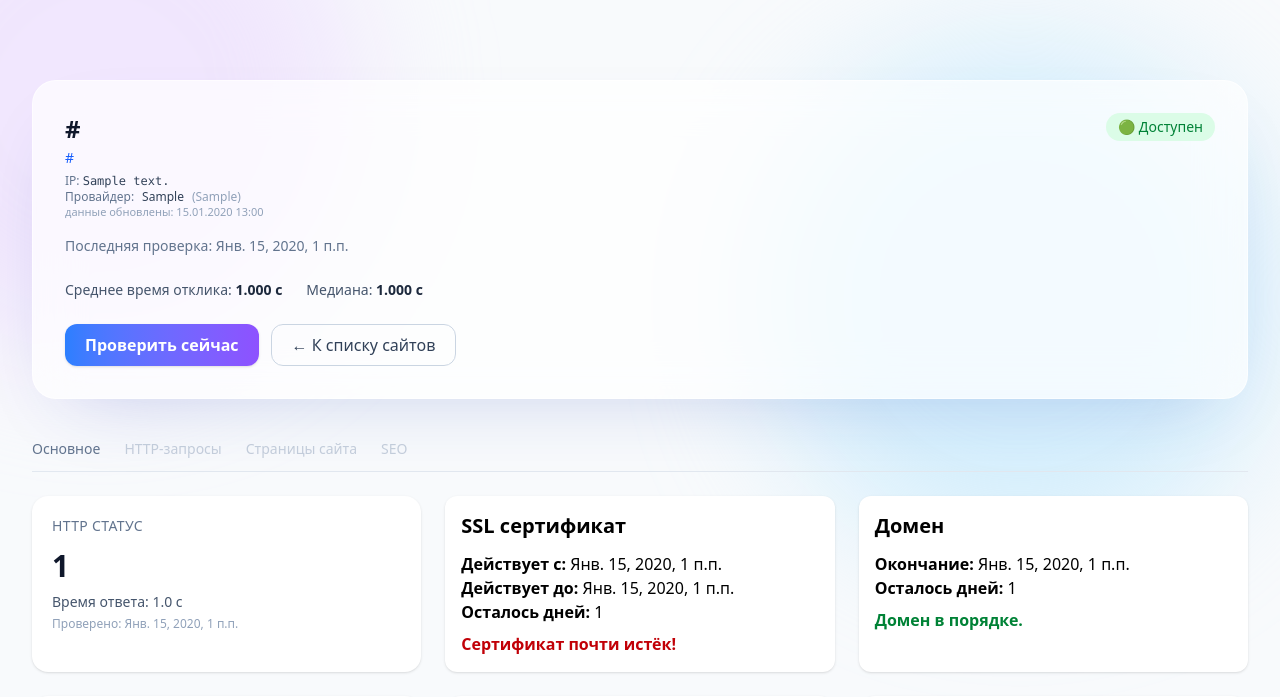
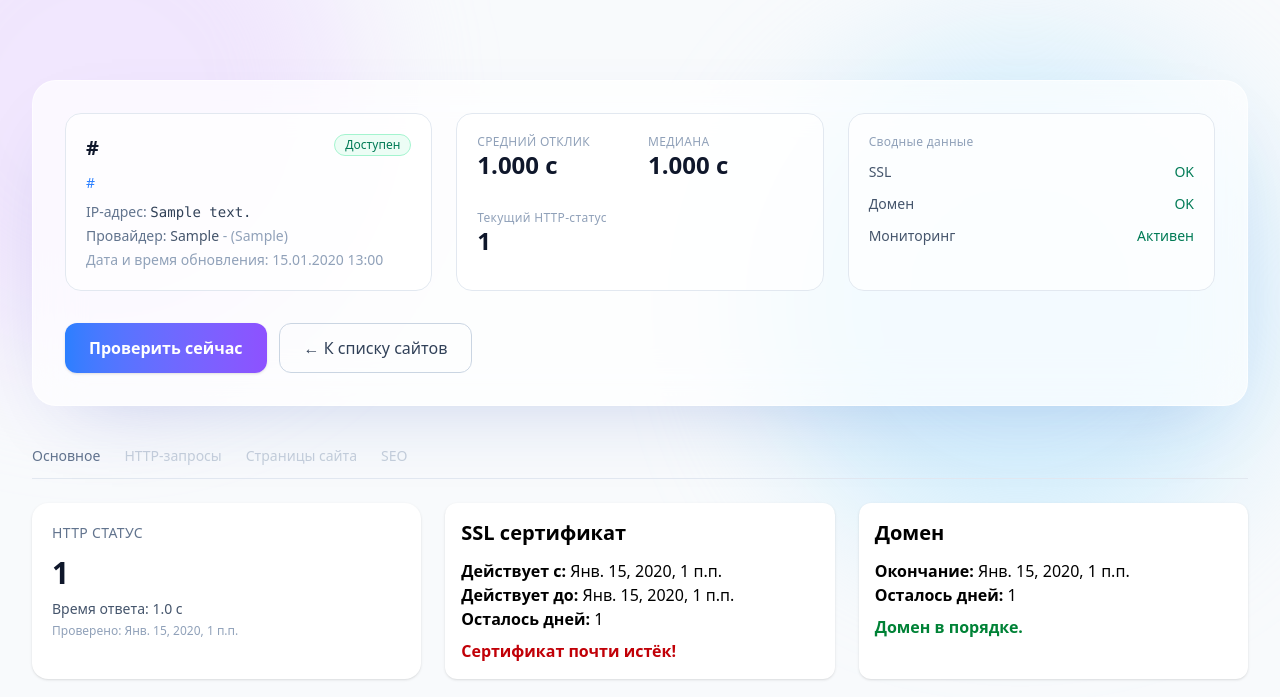
Before and after one commit to Parabe11um/site-checker, a Django app: template monitor/templates/monitor/site_detail.html in a window 1280 px wide. Shown: the top 697 px of the page. Run offline with Django 3.2, Linux system fonts and the light colour scheme; tables that the repository leaves empty hold one stand-in row (values such as "Sample post"); the template is opened without the code that fills it: values that come from a table or form of the project are taken from there, most other values are stand-ins (such as "Sample title", 1, 10 or a date in 2020); data that the repository does not hold is empty.

Commit message:
site monitoring detail restyled

```diff
--- a/monitor/templates/monitor/site_detail.html
+++ b/monitor/templates/monitor/site_detail.html
@@ -13,125 +13,167 @@
         border border-white/60
         shadow-[0_30px_80px_-40px_rgba(30,64,175,0.25)]
         p-6 sm:p-8
-      flex flex-col gap-4
+        space-y-6
     ">
 
-        <div class="flex items-start justify-between gap-4">
-            <div>
-                <h1 class="text-2xl font-semibold text-slate-900">
+        <!-- TOP GRID -->
+        <div class="grid grid-cols-1 lg:grid-cols-3 gap-6">
+
+            <!-- SITE INFO -->
+            <div class="rounded-2xl bg-white/70 border border-slate-200 p-5 space-y-2">
+                <div class="flex items-start justify-between gap-3">
+                    <h1 class="text-xl font-semibold text-slate-900 break-all">
                         {{ site.display_name|default:site.url }}
                     </h1>
 
+                    {% if site.last_status_code and site.last_status_code < 300 %}
+                    <span class="
+                        inline-flex items-center
+                        px-2.5 py-0.5
+                        rounded-full
+                        text-xs font-medium
+                        bg-emerald-50
+                        text-emerald-700
+                        border border-emerald-200
+                    ">
+                        Доступен
+                    </span>
+                    {% elif site.last_status_code %}
+                    <span class="
+                        inline-flex items-center
+                        px-2.5 py-0.5
+                        rounded-full
+                        text-xs font-medium
+                        bg-rose-50
+                        text-rose-700
+                        border border-rose-200
+                    ">
+                        Недоступен
+                    </span>
+                    {% else %}
+                    <span class="
+                        inline-flex items-center
+                        px-2.5 py-0.5
+                        rounded-full
+                        text-xs font-medium
+                        bg-slate-100
+                        text-slate-600
+                        border border-slate-200
+                    ">
+                        Нет данных
+                    </span>
+                    {% endif %}
+                </div>
+
                 <a href="{{ site.url }}" target="_blank"
-                   class="text-sm text-blue-600 hover:underline break-all">
+                   class="text-sm text-blue-500 hover:text-blue-600 hover:underline break-all">
                     {{ site.url }}
                 </a>
 
                 {% if site.ip_address %}
-                <div class="mt-1 text-xs text-slate-500 space-y-0.5">
-
+                <div class="text-sm text-slate-500 space-y-1 pt-2">
                     <div>
-                        IP:
+                        IP-адрес:
                         <span class="font-mono text-slate-700">
                             {{ site.ip_address }}
                         </span>
                     </div>
 
                     {% if site.ip_provider %}
-                    <div class="flex items-center gap-2">
-                        <span>Провайдер:</span>
-                        <span class="text-slate-700">
+                    <div>
+                        Провайдер:
+                        <span class="text-slate-600">
                             {{ site.ip_provider }}
                         </span>
-
                         {% if site.ip_country %}
                         <span class="text-slate-400">
-                  ({{ site.ip_country }})
+                            - ({{ site.ip_country }})
                         </span>
                         {% endif %}
                     </div>
+                    {% endif %}
 
                     {% if site.ipinfo_updated_at %}
-                    <div class="text-[11px] text-slate-400">
-                        данные обновлены:
-                        {{ site.ipinfo_updated_at|date:"d.m.Y H:i" }}
+                    <div class="text-slate-400">
+                        <span class="text-slate-400">
+                            Дата и время обновления: {{ site.ipinfo_updated_at|date:"d.m.Y H:i" }}
+                        </span>
                     </div>
                     {% endif %}
-
-                    {% else %}
-                    <div class="flex items-center gap-2 text-slate-400">
-                        <svg class="animate-spin h-3 w-3" viewBox="0 0 24 24">
-                            <circle class="opacity-25" cx="12" cy="12" r="10"
-                                    stroke="currentColor" stroke-width="4" fill="none"/>
-                            <path class="opacity-75" fill="currentColor"
-                                  d="M4 12a8 8 0 018-8v4l3-3-3-3v4a8 8 0 100 16v-4l-3 3 3 3v-4a8 8 0 01-8-8z"/>
-                        </svg>
-                        <span>Определяем провайдера…</span>
                 </div>
-                    {% endif %}
-
-                </div>
-                {% endif %}
-
-
-            </div>
-
-            {% if site.last_status_code and site.last_status_code < 300 %}
-            <span class="px-3 py-1 rounded-full text-sm font-medium bg-green-100 text-green-700">
-          🟢 Доступен
-        </span>
-            {% elif site.last_status_code %}
-            <span class="px-3 py-1 rounded-full text-sm font-medium bg-red-100 text-red-700">
-          🔴 Недоступен
-        </span>
-            {% else %}
-            <span class="px-3 py-1 rounded-full text-sm font-medium bg-gray-100 text-gray-600">
-          ⏳ Нет данных
-        </span>
                 {% endif %}
             </div>
 
-        <div class="flex flex-wrap items-center gap-4 text-sm text-slate-500">
-      <span>
-        Последняя проверка:
-        {{ site.last_checked_at|default:"—" }}
-      </span>
-        </div>
-
-        <div class="flex flex-wrap gap-6 text-sm text-slate-600 mt-2">
-
+            <!-- RESPONSE -->
+            <div class="rounded-2xl bg-white/70 border border-slate-200 p-5 grid grid-cols-2 gap-4">
                 {% if site.avg_response_time %}
                 <div>
-                Среднее время отклика:
-                <span class="font-semibold text-slate-800">
+                    <div class="text-xs uppercase tracking-wide text-slate-400">
+                        Средний отклик
+                    </div>
+                    <div class="text-2xl font-semibold text-slate-900 leading-tight">
                         {{ site.avg_response_time|floatformat:3 }} c
-          </span>
+                    </div>
                 </div>
                 {% endif %}
 
                 {% if site.median_response_time %}
                 <div>
-                Медиана:
-                <span class="font-semibold text-slate-800">
+                    <div class="text-xs uppercase tracking-wide text-slate-400">
+                        Медиана
+                    </div>
+                    <div class="text-2xl font-semibold text-slate-900 leading-tight">
                         {{ site.median_response_time|floatformat:3 }} c
-          </span>
+                    </div>
                 </div>
                 {% endif %}
 
+                <div>
+                    <div class="text-xs tracking-wide text-slate-400">
+                        Текущий HTTP-статус
+                    </div>
+                    <div class="text-2xl font-semibold text-slate-900 leading-tight">
+                        {{ site.last_status_code|default:"—" }}
+                    </div>
+                </div>
             </div>
 
+            <!-- QUICK STATUS -->
+            <div class="rounded-2xl bg-white/70 border border-slate-200 p-5 space-y-3">
+                <div class="text-xs tracking-wide text-slate-400">
+                    Сводные данные
+                </div>
 
-        <div class="flex gap-3 pt-2">
+                <div class="flex items-center justify-between">
+                    <span class="text-sm text-slate-600">SSL</span>
+                    <span class="text-sm font-medium text-emerald-700">OK</span>
+                </div>
+
+                <div class="flex items-center justify-between">
+                    <span class="text-sm text-slate-600">Домен</span>
+                    <span class="text-sm font-medium text-emerald-700">OK</span>
+                </div>
+
+                <div class="flex items-center justify-between">
+                    <span class="text-sm text-slate-600">Мониторинг</span>
+                    <span class="text-sm font-medium text-emerald-700">Активен</span>
+                </div>
+            </div>
+
+        </div>
+
+        <!-- ACTIONS -->
+        <div class="flex flex-col sm:flex-row gap-3 pt-2">
             <button data-check-url="{% url 'site_check_now' site.pk %}"
-                    class="check-btn px-5 py-2 rounded-xl
+                    class="check-btn w-full sm:w-auto px-6 py-3 rounded-xl
                     bg-gradient-to-r from-blue-500 to-violet-500
-                     text-white font-semibold cursor-pointer
-                     shadow hover:shadow-lg transition">
+                    text-white font-semibold shadow hover:shadow-lg transition">
                 Проверить сейчас
             </button>
 
             <a href="{% url 'home' %}"
-               class="px-5 py-2 rounded-xl border border-slate-300 text-slate-700 hover:bg-slate-100 transition">
+               class="w-full sm:w-auto px-6 py-3 rounded-xl border border-slate-300
+               text-center text-slate-700 hover:bg-slate-100 transition">
                 ← К списку сайтов
             </a>
         </div>
@@ -139,88 +181,37 @@
     </div>
 </section>
 
-
-<!-- Tabs navigation -->
+<!-- Tabs -->
 <div class="mt-8 border-b border-slate-200">
     <nav class="flex gap-6 text-sm font-medium">
-        <button data-tab="main"
-          class="tab-btn text-slate-500 hover:text-slate-700 pb-3">
+        <button data-tab="main" class="tab-btn text-slate-500 hover:text-slate-700 pb-3">
             Основное
         </button>
-        <button
-                class="tab-btn text-slate-400 pb-3
-         opacity-50 cursor-not-allowed pointer-events-none"
-                title="Скоро будет доступно">
+        <button class="tab-btn text-slate-400 pb-3 opacity-50 cursor-not-allowed">
             HTTP-запросы
         </button>
-        <button
-                class="tab-btn text-slate-400 pb-3
-         opacity-50 cursor-not-allowed pointer-events-none"
-                title="Скоро будет доступно">
+        <button class="tab-btn text-slate-400 pb-3 opacity-50 cursor-not-allowed">
             Страницы сайта
         </button>
-        <button
-                class="tab-btn text-slate-400 pb-3
-         opacity-50 cursor-not-allowed pointer-events-none"
-                title="Скоро будет доступно">
+        <button class="tab-btn text-slate-400 pb-3 opacity-50 cursor-not-allowed">
             SEO
         </button>
-
     </nav>
 </div>
 
 <div class="tab-content mt-6" data-tab-content="main">
-    <!-- 🟦 Три верхних блока -->
     <div class="grid md:grid-cols-3 gap-6 mt-6">
         {% include "monitor/components/detail/status_http.html" %}
         {% include "monitor/components/detail/status_ssl.html" %}
         {% include "monitor/components/detail/status_domain.html" %}
     </div>
 
-    <!-- Uptime карточки -->
     {% include "monitor/components/detail/uptime_cards.html" %}
-
-    <!-- Ошибки -->
     {% include "monitor/components/detail/errors_block.html" %}
-
-    <!-- Фрагмент ответа -->
     {% include "monitor/components/detail/response_snippet.html" %}
-
-    <!-- Uptime Chart -->
     {% include "monitor/components/detail/uptime_chart.html" %}
-
-    <!-- Response Time Chart -->
     {% include "monitor/components/detail/response_chart.html" %}
-
 </div>
-
-<div class="tab-content mt-6 hidden" data-tab-content="pages">
-    <div class="rounded-2xl bg-white p-6 border border-slate-200">
-        <h3 class="text-lg font-semibold mb-2">Страницы сайта</h3>
-        <p class="text-sm text-slate-500">
-            Здесь будет список страниц, их статус, время ответа и SEO-метрики.
-        </p>
-    </div>
-</div>
-
-<div class="tab-content mt-6 hidden" data-tab-content="seo">
-    <div class="rounded-2xl bg-white p-6 border border-slate-200">
-        <h3 class="text-lg font-semibold mb-2">SEO</h3>
-        <p class="text-sm text-slate-500">
-            Метатеги, индексация, canonical, robots, sitemap и базовые SEO-проверки.
-        </p>
-    </div>
-</div>
-
-<div class="tab-content mt-6 hidden" data-tab-content="http">
-    <div class="rounded-2xl bg-white p-6 border border-slate-200">
-        <h3 class="text-lg font-semibold mb-2">HTTP-запросы</h3>
-        <p class="text-sm text-slate-500">
-            Заголовки, редиректы, цепочки ответов, коды статусов.
-        </p>
-    </div>
-</div>
-
 
 {% endblock %}
 
```
Also changed, not shown: sitechecker/static/css/tailwind.css. Lines whose indentation alone changed are shown as unchanged.
